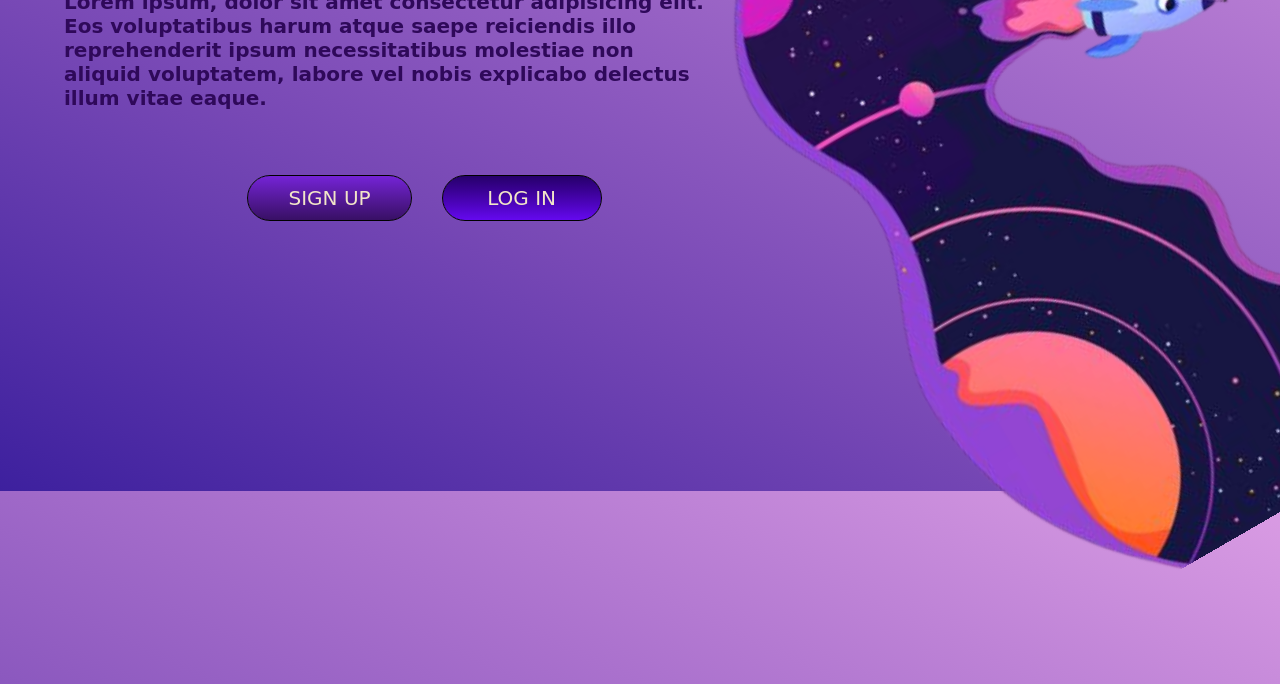
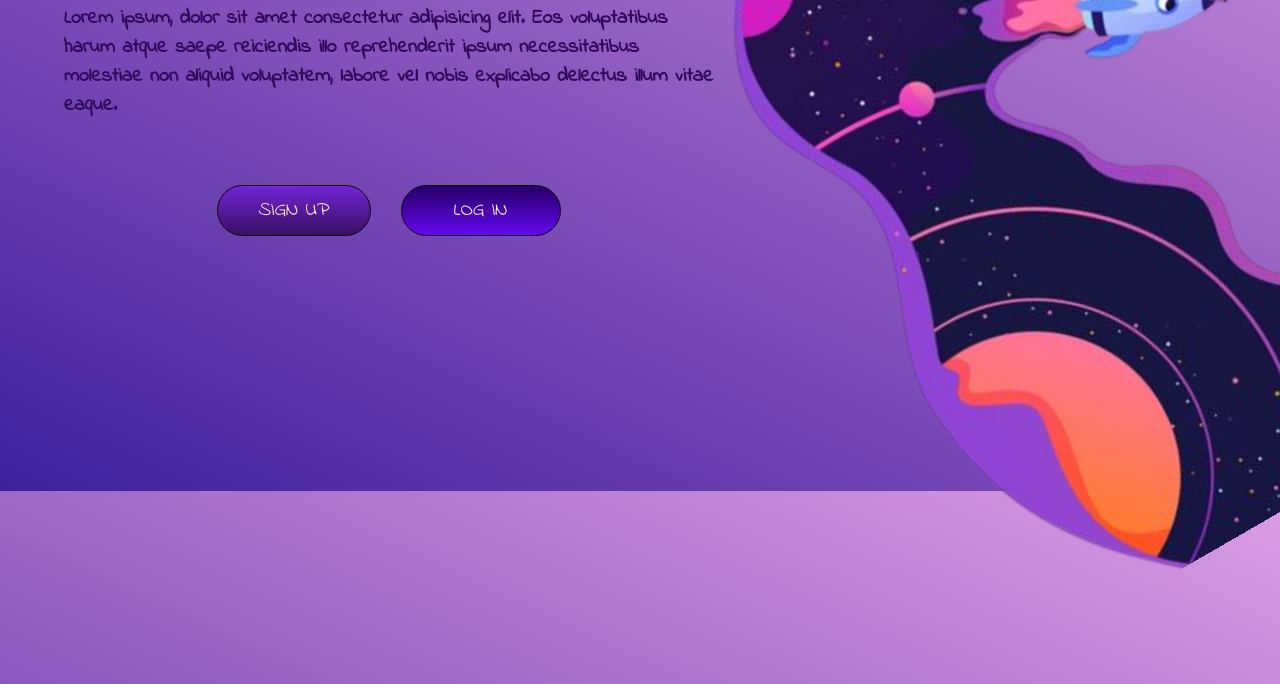
Before and after one commit to gustavo-freita/Landing-Page, a plain HTML site: page index.html in a window 1280 px wide. Shown: the part 379-1063 px from the top of the page. Drawn offline with Linux system fonts and the light colour scheme.

Commit message:
:mag: arrumando os arquivos nas suas determinadas pastas

```diff
--- a/assets/css/stayle.sass
+++ b/assets/sass/stayle.sass
@@ -144,6 +144,7 @@ header
         width: 55%
         bottom: -150px
         margin-left: 700px
+        z-index: -1px
 
 
 
--- a/index.html
+++ b/index.html
@@ -3,6 +3,9 @@
 <head>
 	<meta charset="utf-8">
 	<meta name="viewport" content="width=device-width, initial-scale=1">
+	<link rel="preconnect" href="https://fonts.googleapis.com">
+<link rel="preconnect" href="https://fonts.gstatic.com" crossorigin>
+<link href="https://fonts.googleapis.com/css2?family=Indie+Flower&family=Montserrat:wght@500&display=swap" rel="stylesheet">
 	<link rel="stylesheet" href="./assets/css/stayle.css">
 	<title>Lunaticos</title>
 </head>
```
Also changed, not shown: assets/css/stayle.css, 2 other files.
